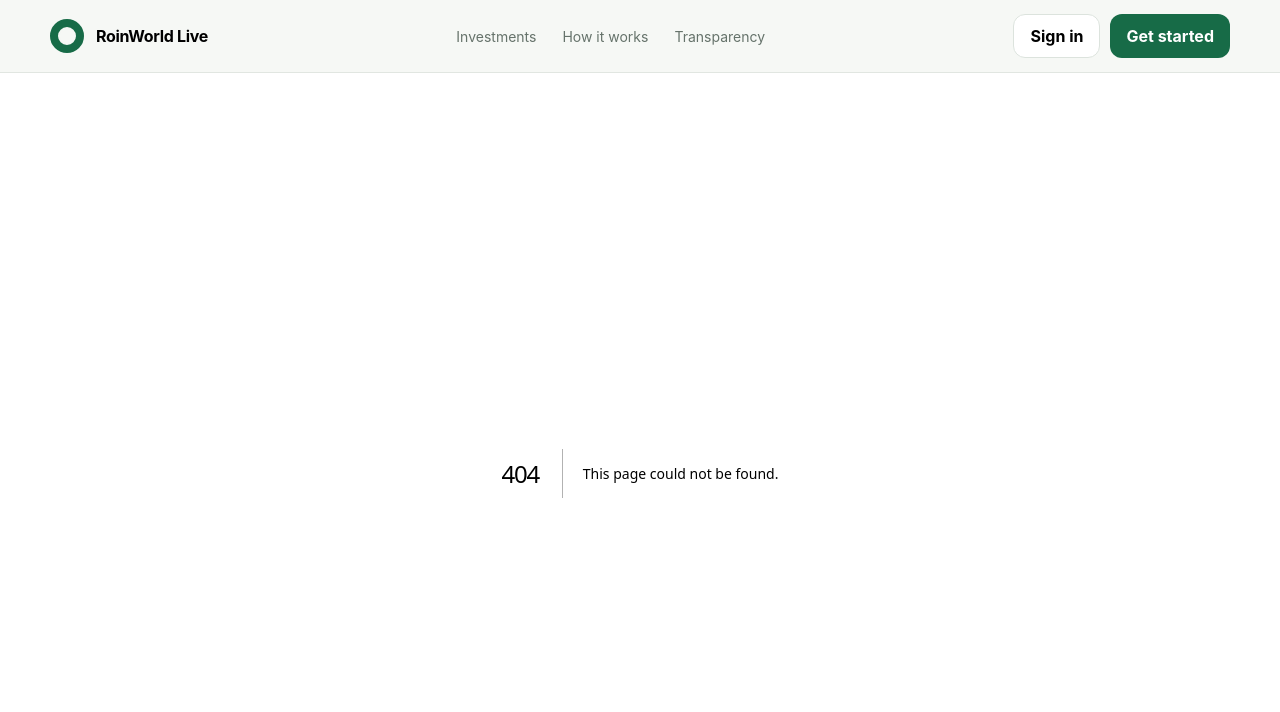
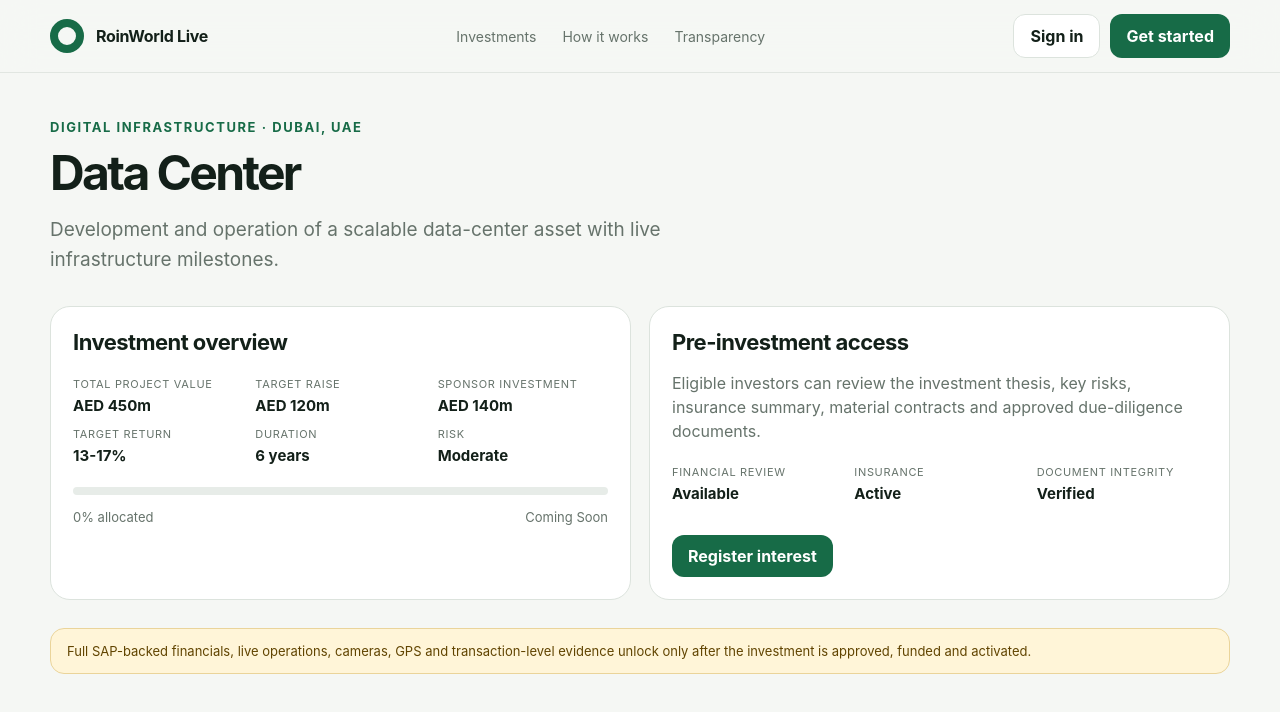
Before and after one commit to nikmad-ops/RoinWorldLive, a Next.js app in the folder prototype/: page /projects/data-center in a window 1280 px wide. Before the commit this address had no page. Shown: the top 712 px of the page. Built offline with nearby package versions, Linux system fonts and the light colour scheme.

Commit message:
prototype: add prototype/app/projects/[id]/page.tsx

```diff
--- /dev/null
+++ b/prototype/app/projects/[id]/page.tsx
@@ -0,0 +1,51 @@
+import Link from "next/link";
+import { notFound } from "next/navigation";
+import { getProject } from "@/lib/projects";
+
+export default async function ProjectPage({ params }: { params: Promise<{ id: string }> }) {
+  const { id } = await params;
+  const project = getProject(id);
+  if (!project) notFound();
+
+  const waitlist = project.status === "Waitlist Open";
+  return (
+    <main className="section shell">
+      <div className="eyebrow">{project.type} · {project.location}</div>
+      <h1 style={{ fontSize: 48, marginBottom: 16 }}>{project.name}</h1>
+      <p className="lead">{project.summary}</p>
+
+      <div className="grid" style={{ marginTop: 30 }}>
+        <section className="card">
+          <h3>Investment overview</h3>
+          <div className="metrics">
+            <div className="metric"><span>Total project value</span><strong>{project.totalValue}</strong></div>
+            <div className="metric"><span>Target raise</span><strong>{project.targetRaise}</strong></div>
+            <div className="metric"><span>Sponsor investment</span><strong>{project.sponsorInvestment}</strong></div>
+            <div className="metric"><span>Target return</span><strong>{project.targetReturn}</strong></div>
+            <div className="metric"><span>Duration</span><strong>{project.duration}</strong></div>
+            <div className="metric"><span>Risk</span><strong>{project.risk}</strong></div>
+          </div>
+          <div className="progress"><div style={{ width: `${project.fundedPercent}%` }} /></div>
+          <div className="card-footer"><span>{project.fundedPercent}% allocated</span><span>{project.status}</span></div>
+        </section>
+
+        <section className="card">
+          <h3>Pre-investment access</h3>
+          <p>Eligible investors can review the investment thesis, key risks, insurance summary, material contracts and approved due-diligence documents.</p>
+          <div className="metrics">
+            <div className="metric"><span>Financial review</span><strong>Available</strong></div>
+            <div className="metric"><span>Insurance</span><strong>Active</strong></div>
+            <div className="metric"><span>Document integrity</span><strong>Verified</strong></div>
+          </div>
+          <Link href={waitlist ? "/waitlist" : `/apply?project=${project.id}`} className="btn btn-primary" style={{ marginTop: 10 }}>
+            {waitlist ? "Join waitlist" : project.status === "Coming Soon" ? "Register interest" : "Apply to invest"}
+          </Link>
+        </section>
+      </div>
+
+      <div className="notice">
+        Full SAP-backed financials, live operations, cameras, GPS and transaction-level evidence unlock only after the investment is approved, funded and activated.
+      </div>
+    </main>
+  );
+}
```
